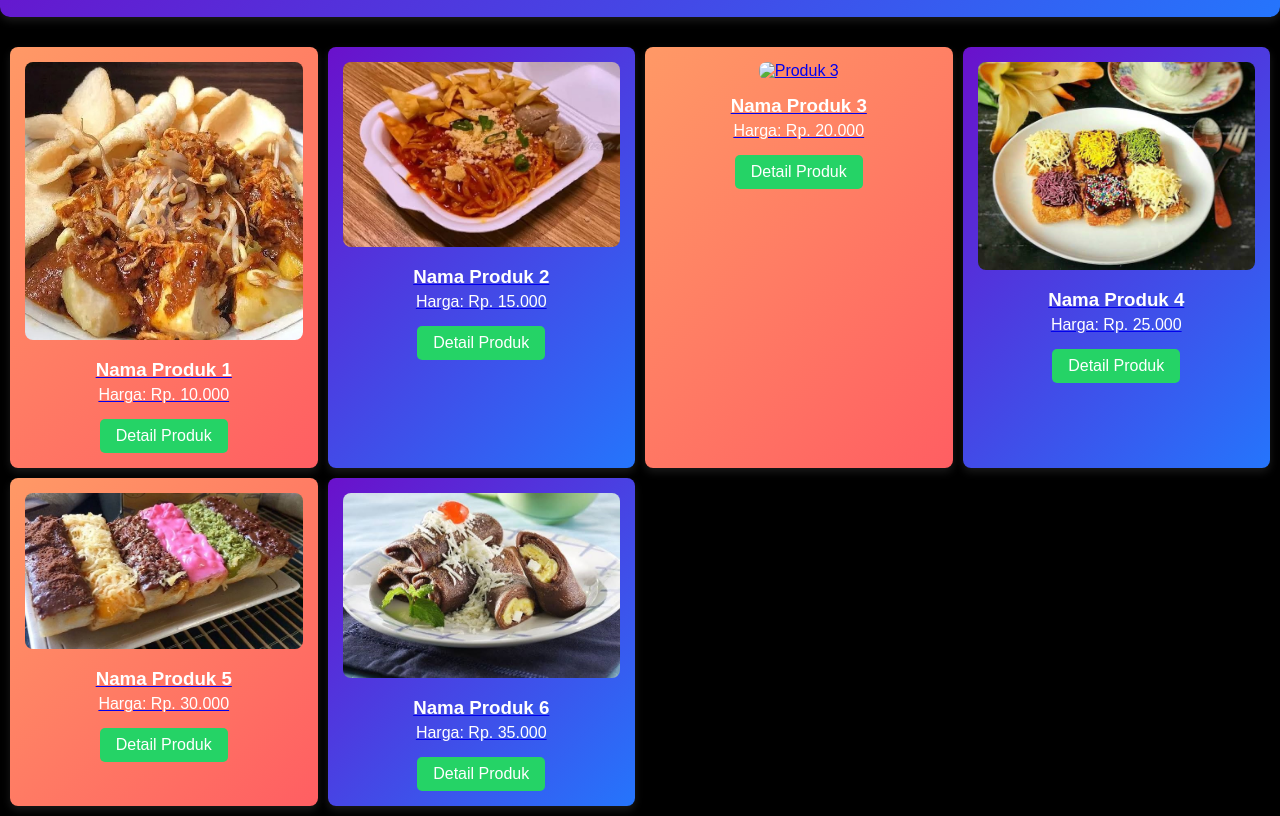
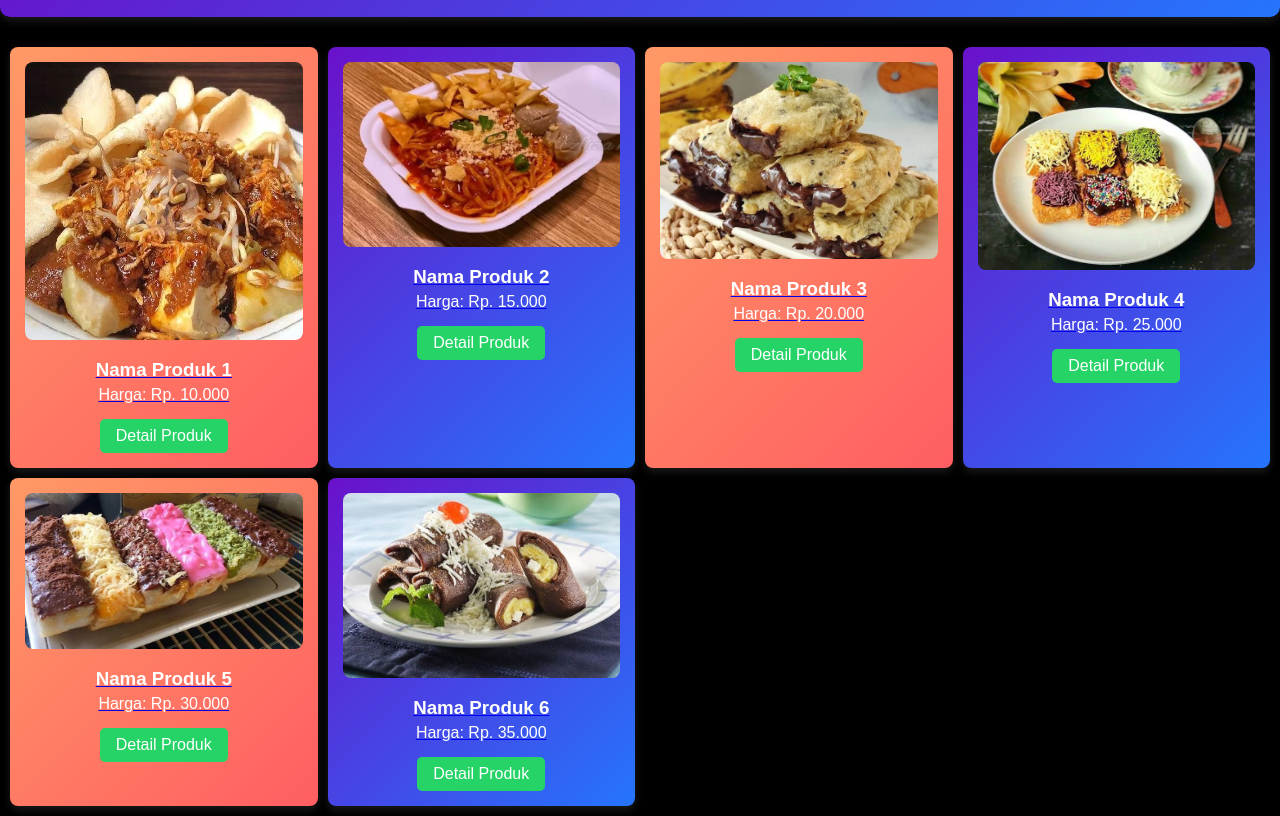
Before and after one commit to nashiirkarim/sedekahberkah-umkm, a plain HTML site: page index.html in a window 1280 px wide. Shown: the part 107-923 px from the top of the page. Drawn offline with Linux system fonts and the light colour scheme.

Commit message:
Update index.html

```diff
--- a/index.html
+++ b/index.html
@@ -35,7 +35,7 @@
         </div>
         <div class="grid-item">
             <a href="produk3.html">
-                <img src="images/produk3.jpg.jpg" alt="Produk 3">
+                <img src="images/produk3.jpg" alt="Produk 3">
                 <h3>Nama Produk 3</h3>
                 <p>Harga: Rp. 20.000</p>
             </a>
```
